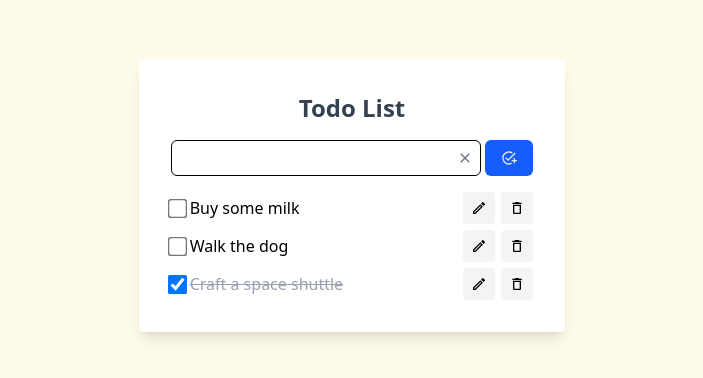
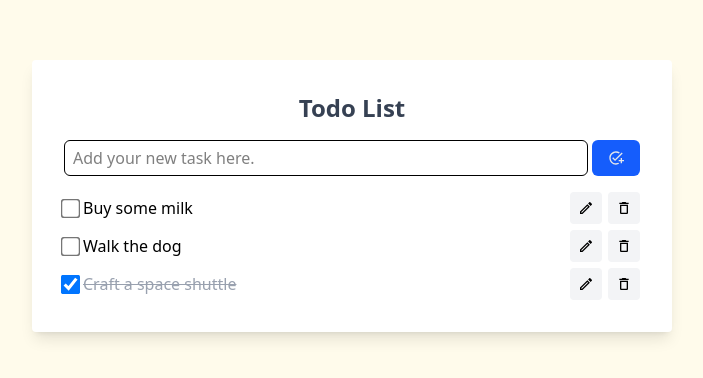
Before and after one commit to dinhitcom/react-todo-app, a React (Vite) app: page / in a window 1280 px wide. Shown: the part 204-582 px from the top of the page, without its empty margins (288-991 px from the left). Built offline with nearby package versions, Linux system fonts and the light colour scheme.

Commit message:
Implement edit task button

```diff
--- a/src/components/TodoInput.tsx
+++ b/src/components/TodoInput.tsx
@@ -20,6 +20,7 @@ export function TodoInput(props: Readonly<TodoInputProps>) {
             value={text}
             title={text}
             ref={inputRef}
+            placeholder="Add your new task here."
             onChange={(e) => {
               const value = e.target.value;
 
@@ -31,17 +32,19 @@ export function TodoInput(props: Readonly<TodoInputProps>) {
             }}
             onKeyDown={(e) => {
               if (e.key === "Enter") {
-                createTask((e.target as HTMLInputElement).value);
+                createTask();
               }
             }}
           ></input>
+          {text && (
             <button
               type="button"
-            className="absolute top-1/2 right-2 -translate-y-1/2 text-gray-500 hover:text-gray-700"
+              className="absolute top-1/2 right-2 -translate-y-1/2 text-gray-500 hover:cursor-pointer hover:text-gray-700"
               onClick={() => setText("")}
             >
               <MdClear />
             </button>
+          )}
         </div>
         {error && (
           <p className="mt-1 text-sm font-medium text-red-500">{error}</p>
@@ -49,14 +52,14 @@ export function TodoInput(props: Readonly<TodoInputProps>) {
       </div>
       <button
         className="h-9 rounded-md bg-blue-600 px-4 py-1 text-gray-200 hover:cursor-pointer hover:bg-blue-700"
-        onClick={() => createTask(text)}
+        onClick={() => createTask()}
       >
         <MdAddTask />
       </button>
     </div>
   );
 
-  function createTask(text: string) {
+  function createTask() {
     if (!text) {
       setError("Please fill the task content.");
       inputRef.current?.focus();
--- a/src/components/TodoItem.tsx
+++ b/src/components/TodoItem.tsx
@@ -1,42 +1,115 @@
+import { useRef, useState } from "react";
 import { Todo } from "../types";
-import { MdDeleteOutline, MdOutlineEdit } from "react-icons/md";
+import {
+  MdDeleteOutline,
+  MdOutlineEdit,
+  MdOutlineSaveAs,
+  MdClear,
+} from "react-icons/md";
 
 type TodoItemProps = {
   task: Todo;
   onToggle: (id: string) => void;
-  onUpdate?: (id: string, newText: string) => void;
+  onUpdate: (id: string, newText: string) => void;
   onDelete: (id: string) => void;
 };
 
 export function TodoItem(props: Readonly<TodoItemProps>) {
   const { task, onToggle, onUpdate, onDelete } = props;
+  const [isEditing, setIsEditing] = useState(false);
+  const [text, setText] = useState(task.text);
+  const [error, setError] = useState<string | undefined>();
+  const inputRef = useRef<HTMLInputElement>(null);
 
   return (
-    <div className="flex items-center gap-1.5">
+    <div
+      className={`flex ${isEditing ? "items-start" : "items-center"} gap-1.5`}
+    >
       <input
         type="checkbox"
-        className="scale-150"
+        className={`scale-150 ${isEditing ? "mt-3" : ""}`}
         id=""
         checked={task.completed}
         onClick={() => onToggle(task.id)}
       />
-      <span
-        className={`flex-1 ${task.completed ? "text-gray-400 line-through" : ""}`}
+      <div className="flex-1  overflow-hidden">
+        {isEditing ? (
+          <>
+            <div className="relative w-full">
+              <input
+                className={`h-9 w-full rounded-md border p-2 focus:ring-2 focus:ring-blue-500 focus:outline-none ${error ? "ring-2 ring-red-500 focus:ring-red-500" : ""}`}
+                value={text}
+                title={text}
+                ref={inputRef}
+                placeholder="Add text"
+                onChange={(e) => {
+                  const value = e.target.value;
+
+                  setText(value);
+
+                  if (value) {
+                    setError("");
+                  }
+                }}
+                onKeyDown={(e) => {
+                  if (e.key === "Enter") {
+                    updateTask();
+                  }
+                }}
+              ></input>
+              <button
+                type="button"
+                className="absolute top-1/2 right-2 -translate-y-1/2 text-gray-500 hover:cursor-pointer hover:text-gray-700"
+                onClick={() => setText("")}
+              >
+                <MdClear />
+              </button>
+            </div>
+            {error && (
+              <p className="mt-1 text-sm font-medium text-red-500">{error}</p>
+            )}
+          </>
+        ) : (
+          <span
+            className={`block truncate ${task.completed ? "text-gray-400 line-through" : ""}`}
+            title={text}
+          >
+            {text}
+          </span>
+        )}
+      </div>
+      <button
+        className="rounded bg-gray-100 p-2 hover:cursor-pointer hover:bg-gray-300"
+        onClick={() => {
+          if (!isEditing) {
+            setIsEditing(true);
+          } else {
+            updateTask();
+          }
+        }}
       >
-        {task.text}
-      </span>
-      <button
-        className="rounded bg-gray-100 p-2 hover:bg-gray-300 hover:cursor-pointer"
-        onClick={() => onUpdate?.(task.id, "not implemented")}
-      >
-        <MdOutlineEdit />
+        {isEditing ? <MdOutlineSaveAs /> : <MdOutlineEdit />}
       </button>
       <button
-        className="rounded bg-gray-100 p-2 hover:bg-gray-300 hover:cursor-pointer"
+        className="rounded bg-gray-100 p-2 hover:cursor-pointer hover:bg-gray-300"
         onClick={() => onDelete(task.id)}
       >
         <MdDeleteOutline />
       </button>
     </div>
   );
+
+  function updateTask() {
+    if (!text) {
+      setError("Please fill the task content.");
+      inputRef.current?.focus();
+      return;
+    }
+
+    if (text !== task.text) {
+      onUpdate(task.id, text);
+    }
+
+    setIsEditing(false);
+  }
 }
--- a/src/components/TodoList.tsx
+++ b/src/components/TodoList.tsx
@@ -25,8 +25,10 @@ export function TodoList() {
   const [tasks, setTasks] = useState(initialTasks);
 
   return (
-    <div className="shadow-lg px-8 py-4 w-1/3 bg-white rounded">
-      <h2 className="text-center py-2 my-2 text-2xl font-semibold text-gray-700">Todo List</h2>
+    <div className="w-full sm:w-10/12 md:w-9/12 lg:w-8/12 xl:w-1/2  rounded bg-white px-8 py-4 shadow-lg">
+      <h2 className="my-2 py-2 text-center text-2xl font-semibold text-gray-700">
+        Todo List
+      </h2>
       <TodoInput onCreate={createTask} />
       <ul role="list" className="my-4">
         {tasks.map((task) => {
@@ -36,6 +38,7 @@ export function TodoList() {
                 key={task.id}
                 task={task}
                 onToggle={toggleTask}
+                onUpdate={updateTask}
                 onDelete={deleteTask}
               />
             </li>
@@ -62,6 +65,14 @@ export function TodoList() {
     );
   }
 
+  function updateTask(id: string, newText: string) {
+    setTasks((prevTasks) =>
+      prevTasks.map((task) =>
+        task.id === id ? { ...task, text: newText } : task,
+      ),
+    );
+  }
+
   function deleteTask(id: string) {
     setTasks((prevTasks) => prevTasks.filter((task) => task.id !== id));
   }
```
Lines whose indentation alone changed are shown as unchanged.
